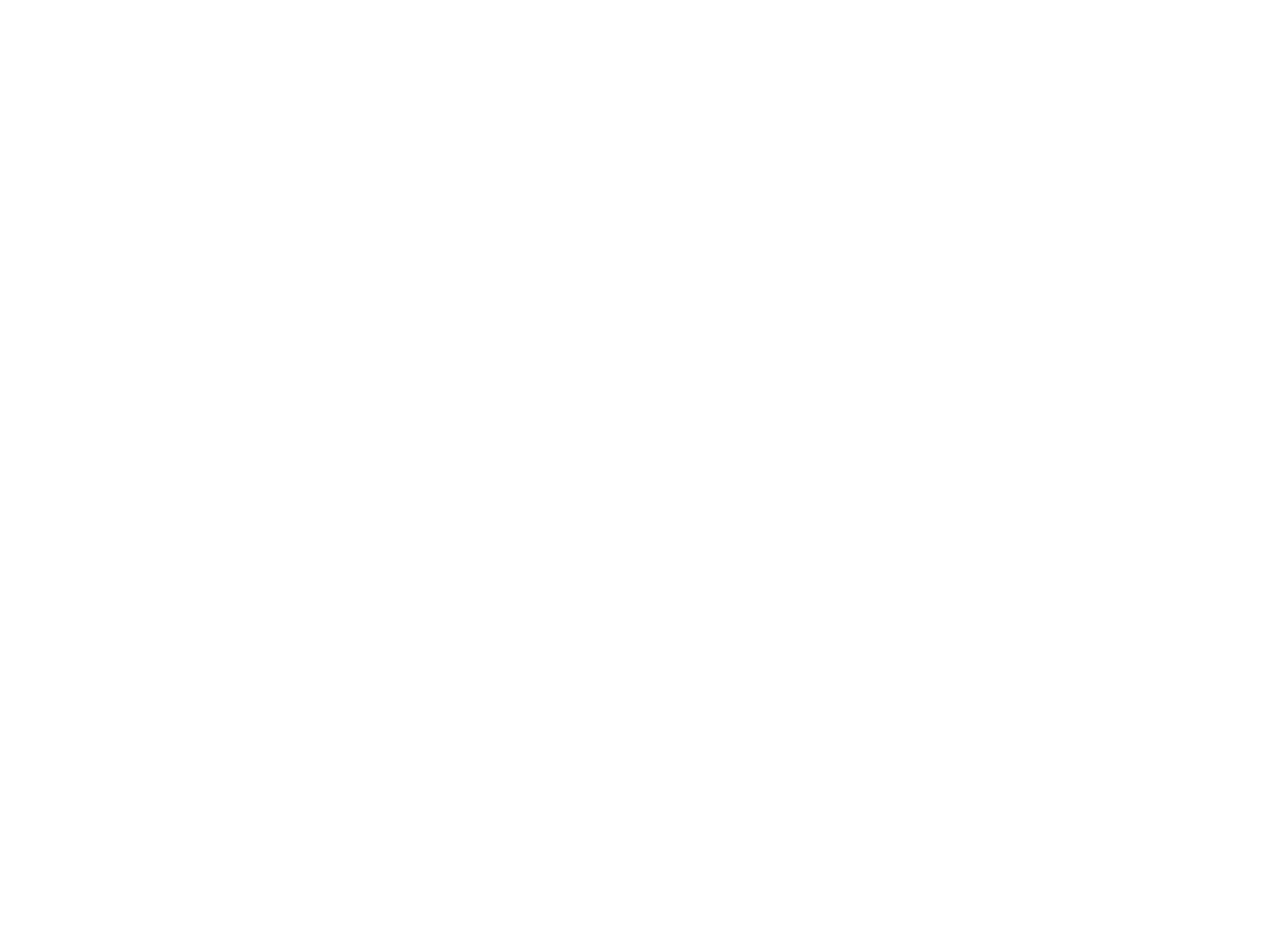
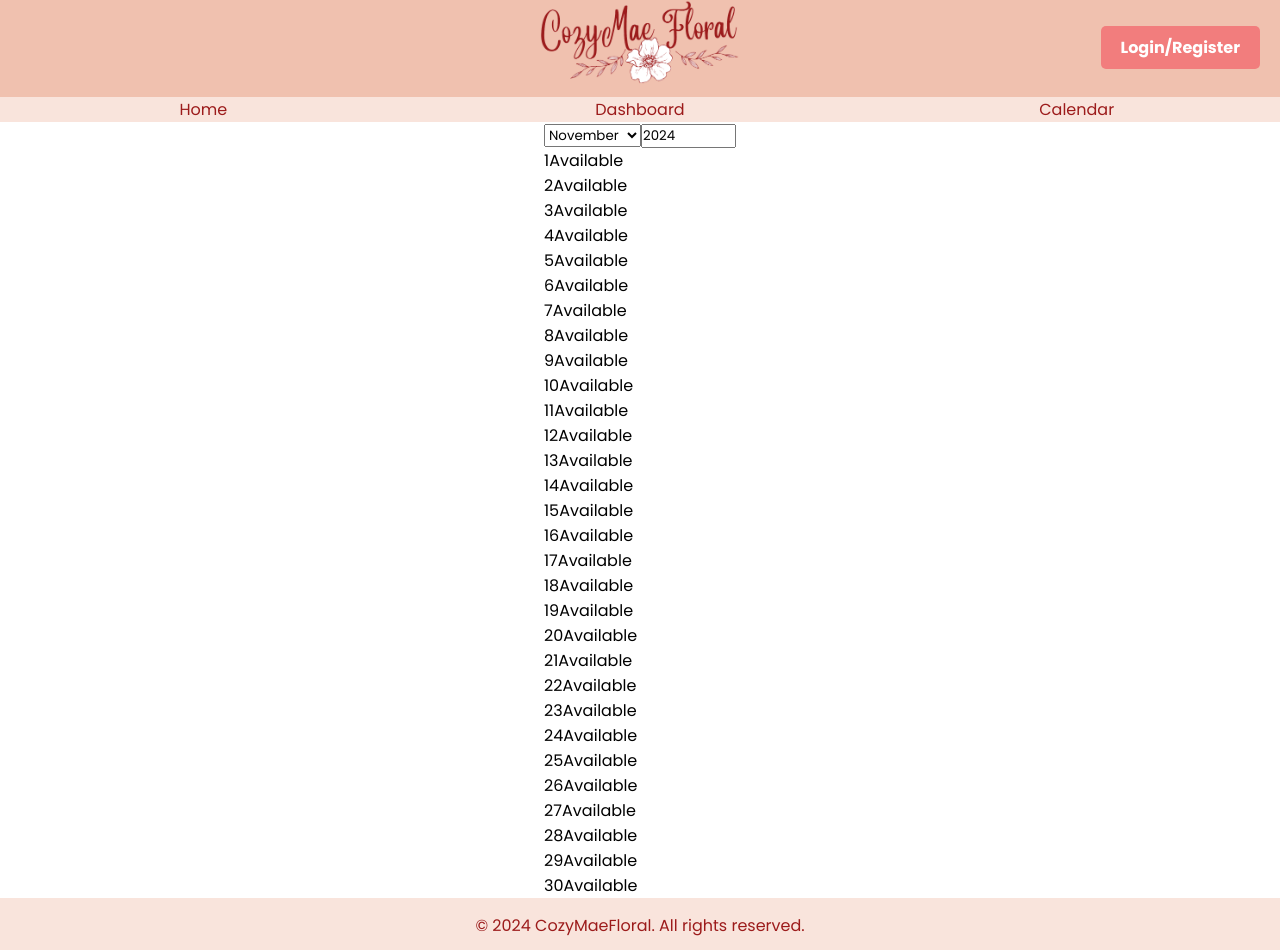
Before and after one commit to braydonlowe/startup, a React (Vite) app: page /calendar in a window 1280 px wide. Before the commit this address had no page. Shown: the top 950 px of the page. Before the commit the page ends 800 px from the top, so only its background shows below. Built offline with nearby package versions, Linux system fonts and the light colour scheme.

Commit message:
Header/Footer added to calendar.jsx

```diff
--- a/src/Pages/Calendar/calendar.jsx
+++ b/src/Pages/Calendar/calendar.jsx
@@ -44,6 +44,8 @@
     };
 
     return (
+        <div class="wrapper">
+            <Header />
             <div className="calendar-container">
                 <div className="controls">
                     <select value={selectedDate.month} onChange={handleMonthChange}>
@@ -63,6 +65,11 @@
                 </div>
                 <div className="calendar-grid">{renderDays()}</div>
             </div>
+            <Footer />
+
+
+        </div>
+
     );
 }
 
--- a/src/app.jsx
+++ b/src/app.jsx
@@ -2,6 +2,7 @@
 import { BrowserRouter, NavLink, Route, Routes } from 'react-router-dom';
 import { Home } from './Pages/Home/home';
 import Dashboard from './Pages/Dashboard/dashboard';
+import Calendar from './Pages/Calendar/calendar';
 import { Header } from './Pages/Components/Header/Header';
 
 
@@ -20,6 +21,7 @@
                 <Routes>
                     <Route path = "/" element={<Home/>} />
                     <Route path = "/dashboard" element={<Dashboard />} />
+                    <Route path = "/calendar" element={<Calendar />} />
                 </Routes>
             </div>
         </BrowserRouter>
```
Lines whose indentation alone changed are shown as unchanged.
